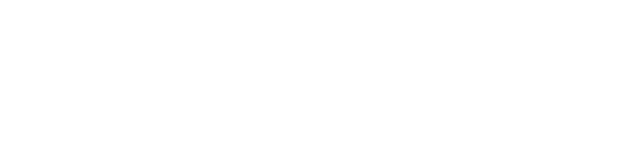
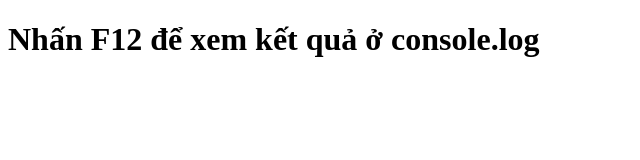
Before and after one commit to DangQui/f8-javascript-day-11, a plain HTML site: page index.html in a window 1280 px wide. Shown: the whole page, without its empty margins (0-640 px from the left). Drawn offline with Linux system fonts and the light colour scheme.

Commit message:
f8 Javascript day 11 #2

```diff
--- a/index.html
+++ b/index.html
@@ -6,6 +6,7 @@
         <title>Bài Tập Javascript Day 11</title>
     </head>
     <body>
+        <h1>Nhấn F12 để xem kết quả ở console.log</h1>
         <script src="./js/bai-1.js"></script>
         <script src="./js/bai-2.js"></script>
         <script src="./js/bai-3.js"></script>
```
